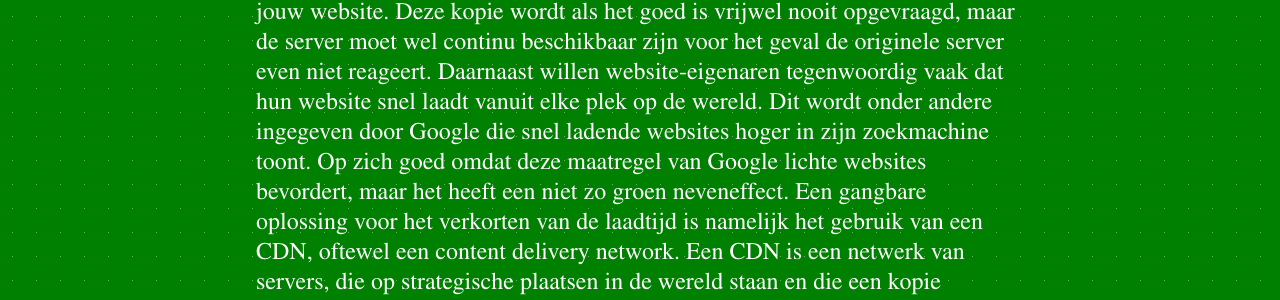
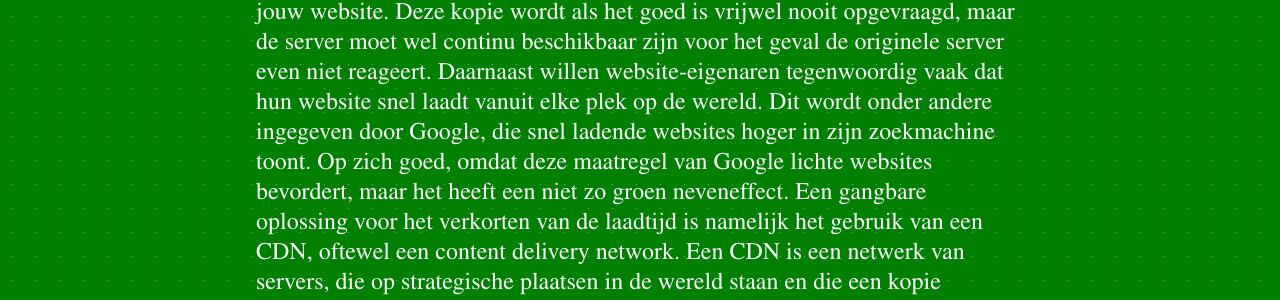
Before and after one commit to jhvanderschee/usecuewebsitenl, a Jekyll site: the page built from _posts/2019-08-21-een-groene-website.md, in a window 1280 px wide and 1400 px high, scrolled down 1016 px. Shown: the part 443-743 px from the top of the window. Built offline with Jekyll 4.4.1, drawn with Linux system fonts in a browser that asks for light colours; some of the changed text lies outside the part shown.

Commit message:
Update 2019-08-21-een-groene-website.md

```diff
--- a/_posts/2019-08-21-een-groene-website.md
+++ b/_posts/2019-08-21-een-groene-website.md
@@ -7,7 +7,7 @@ Groen is niet alleen hip maar ook belangrijker dan ooit. En het lijkt zo simpel:
 
 Laten we eerst kijken naar het energieverbruik. Hoe verbruikt een website precies stroom? Allereerst natuurlijk door het energieverbruik van de server, maar daarnaast ook door het energieverbruik van het apparaat van de bezoeker.
 
-Laten we ons voor het gemak beperken tot de server, ofwel de computer die jouw website host. Hier hebben we immers als website-eigenaren de meeste controle over (wie betaalt bepaalt). Deze server staat dag en nacht aan om te zorgen dat je website altijd te bereiken is. De meeste hostingbedrijven beloven echter ook (bijna) 100% beschikbaarheid. Om dit waar te kunnen maken hebben ze vaak fail-over servers ingericht. Deze servers hosten een kopie van jouw website. Deze kopie wordt als het goed is vrijwel nooit opgevraagd, maar de server moet wel continu beschikbaar zijn voor het geval de originele server even niet reageert. Daarnaast willen website-eigenaren tegenwoordig vaak dat hun website snel laadt vanuit elke plek op de wereld. Dit wordt onder andere ingegeven door Google die snel ladende websites hoger in zijn zoekmachine toont. Op zich goed omdat deze maatregel van Google lichte websites bevordert, maar het heeft een niet zo groen neveneffect. Een gangbare oplossing voor het verkorten van de laadtijd is namelijk het gebruik van een CDN, oftewel een content delivery network. Een CDN is een netwerk van servers, die op strategische plaatsen in de wereld staan en die een kopie bevatten van jouw website. Wanneer een bezoeker jouw website opvraagt ontvangt hij deze van de dichtstbijzijnde server, wat de laadtijd aanzienlijk kan verminderen.
+Laten we ons voor het gemak beperken tot de server, ofwel de computer die jouw website host. Hier hebben we immers als website-eigenaren de meeste controle over (wie betaalt bepaalt). Deze server staat dag en nacht aan om te zorgen dat je website altijd te bereiken is. De meeste hostingbedrijven beloven echter ook (bijna) 100% beschikbaarheid. Om dit waar te kunnen maken hebben ze vaak fail-over servers ingericht. Deze servers hosten een kopie van jouw website. Deze kopie wordt als het goed is vrijwel nooit opgevraagd, maar de server moet wel continu beschikbaar zijn voor het geval de originele server even niet reageert. Daarnaast willen website-eigenaren tegenwoordig vaak dat hun website snel laadt vanuit elke plek op de wereld. Dit wordt onder andere ingegeven door Google, die snel ladende websites hoger in zijn zoekmachine toont. Op zich goed, omdat deze maatregel van Google lichte websites bevordert, maar het heeft een niet zo groen neveneffect. Een gangbare oplossing voor het verkorten van de laadtijd is namelijk het gebruik van een CDN, oftewel een content delivery network. Een CDN is een netwerk van servers, die op strategische plaatsen in de wereld staan en die een kopie bevatten van jouw website. Wanneer een bezoeker jouw website opvraagt ontvangt hij deze van de dichtstbijzijnde server, wat de laadtijd aanzienlijk kan verminderen.
 
 De kans dat voor jouw website niet één maar twee of misschien wel meerdere servers dag en nacht aanstaan is dus aanzienlijk. Het terugbrengen van het aantal servers dat jouw website host is een eenvoudige manier om je website groener te maken. Uiteraard gaat dat wel ten koste van de betrouwbaarheid en de laadtijd, maar je kunt je afvragen wat die ene dag in het jaar dat je website niet beschikbaar is, of die halve seconde extra laadtijd precies uit gaat maken voor je bedrijfsvoering.
 
```
